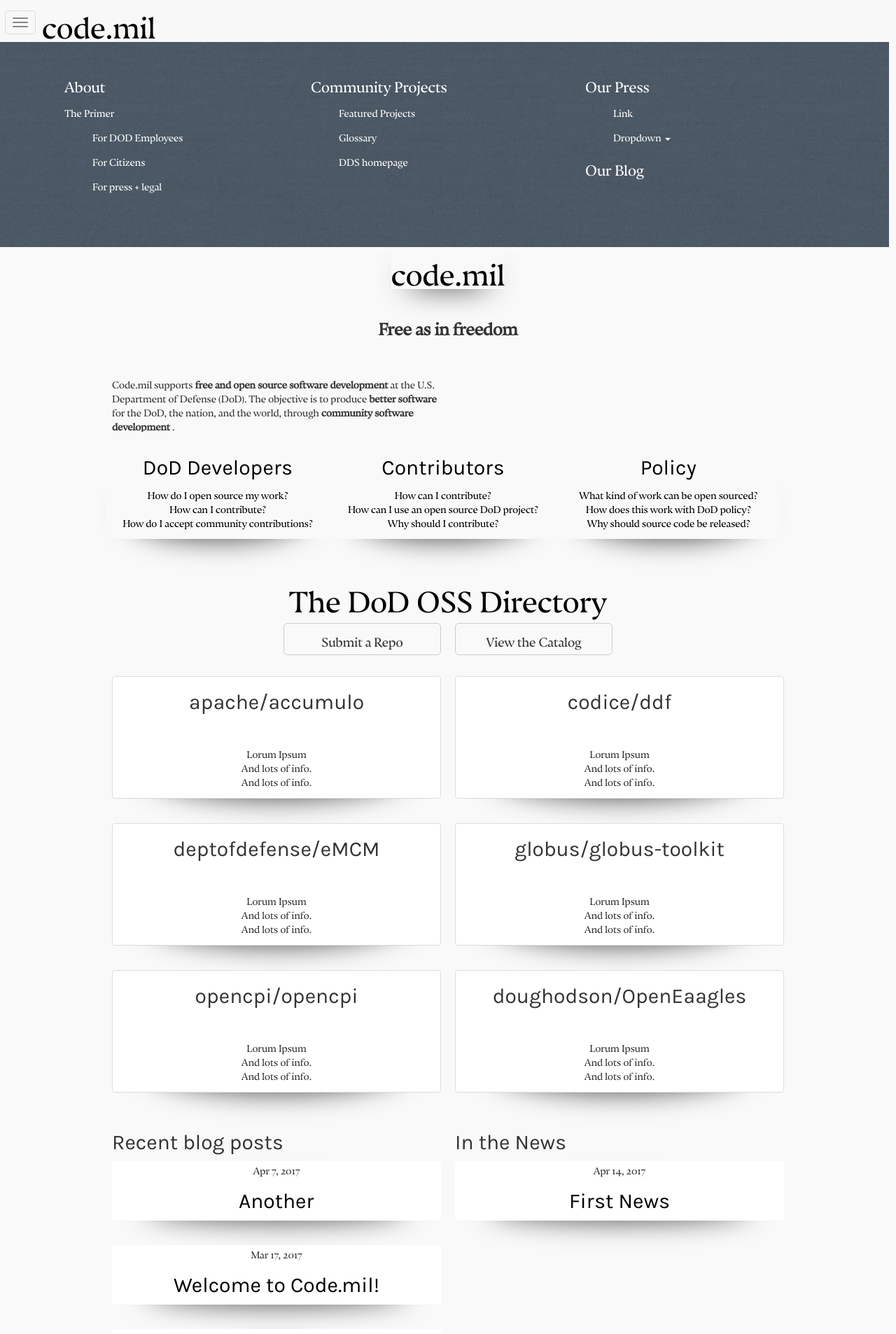
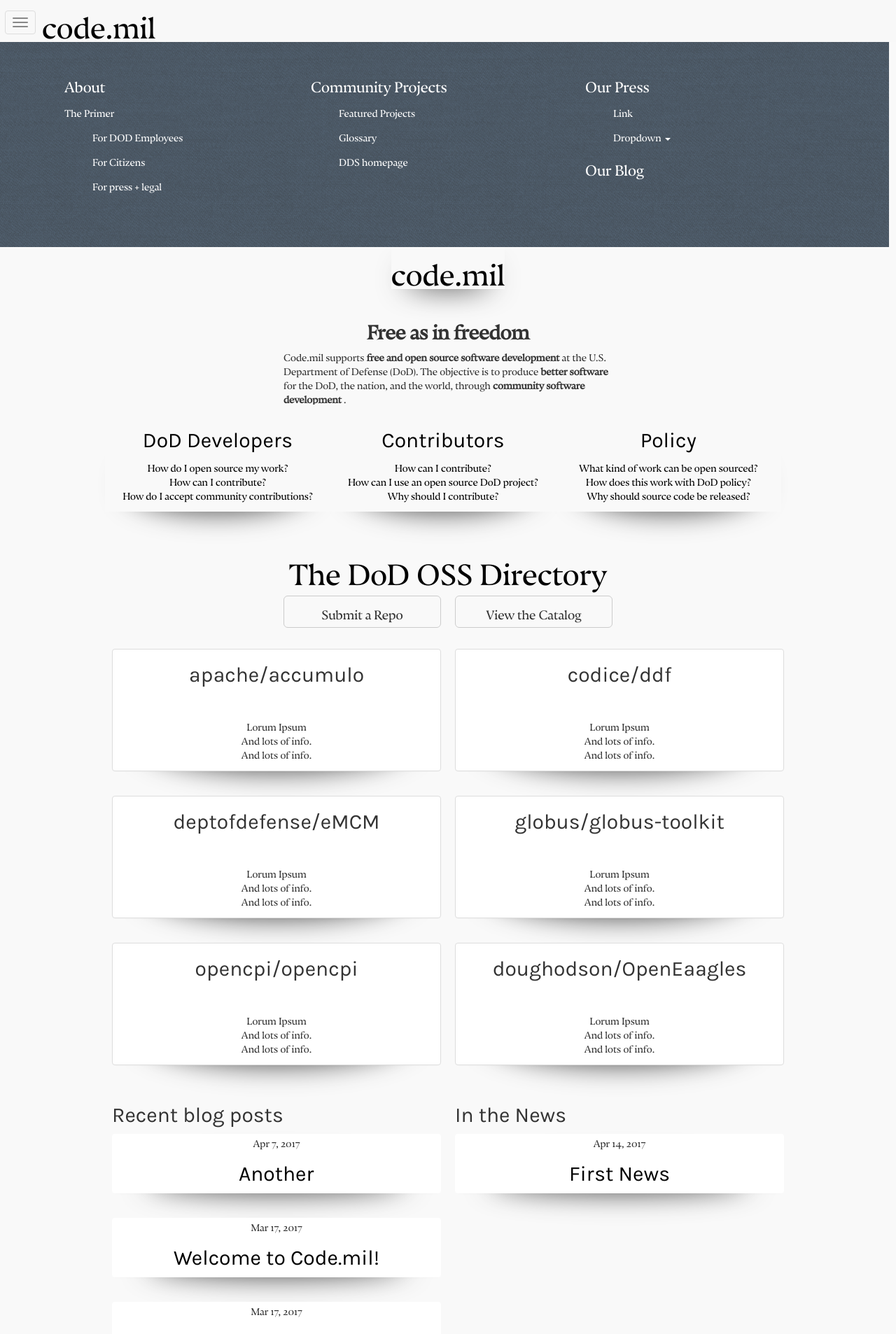
Before and after one commit to deptofdefense/code.mil.page, a Jekyll site: the page built from index.md, in a window 1280 px wide. Shown: the top 1906 px of the page at 70% size. Built offline with Jekyll 4.4.1, drawn with Linux system fonts in a browser that asks for light colours; our own code applies the rules of GitHub Pages for plain Markdown files.

Commit message:
Fix the tagline

```diff
--- a/index.md
+++ b/index.md
@@ -3,12 +3,10 @@ title: code.mil
 ---
 
 <section class="row">
-<font size="5"> <center> <strong> Free as in freedom </strong> </center> </font><br><br>
-</section>
-<section class="row">
-  <header class="col-sm-6 col-smmd-offset-3">
+  <div class="col-sm-6 col-sm-offset-3">
+    <p class="text-center" style="font-weight:bolder; font-size:2em;">Free as in freedom </p>
     Code.mil supports <strong>free and open source software development</strong> at the U.S. Department of Defense (DoD). The objective is to produce <strong>better software</strong> for the DoD, the nation, and the world, through <strong> community software development </strong>.
-  </header>
+  </div>
 </section>
 <section id="faqs" class="row">
   <table><tr>
```
